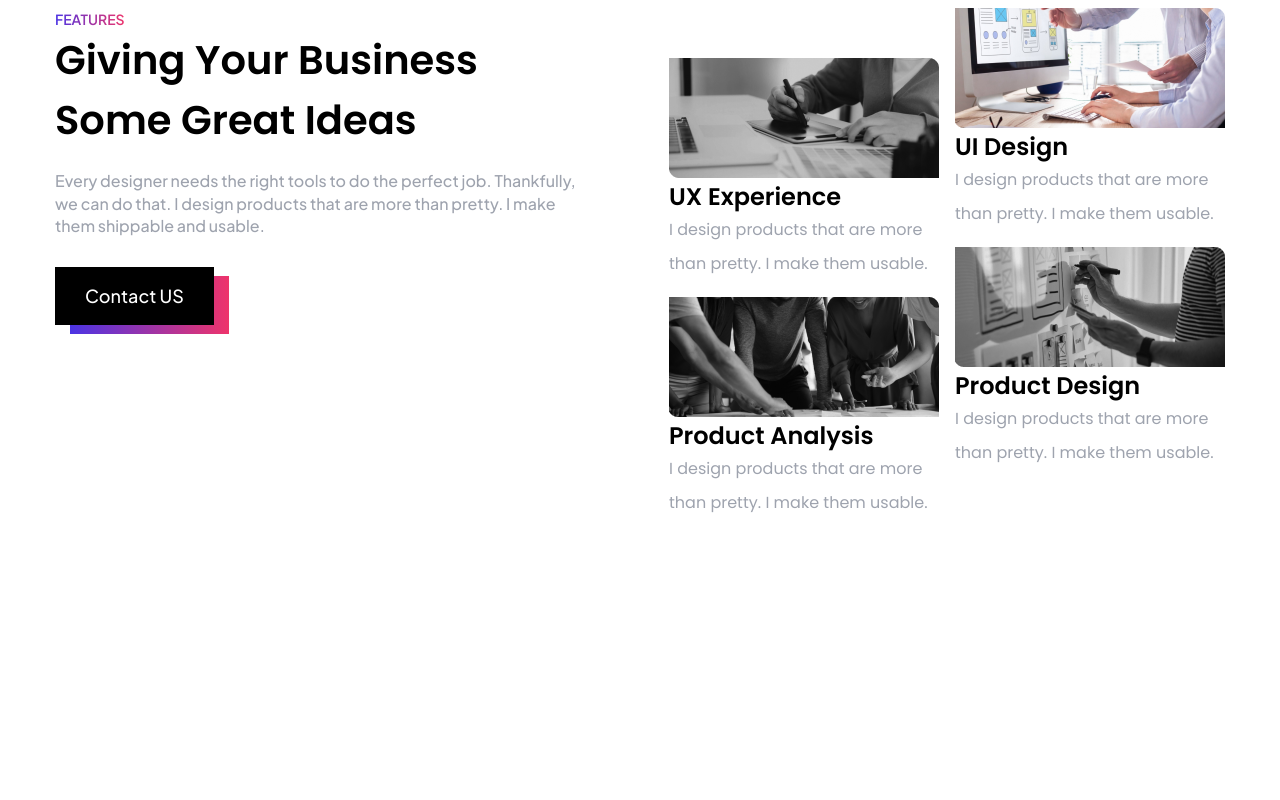
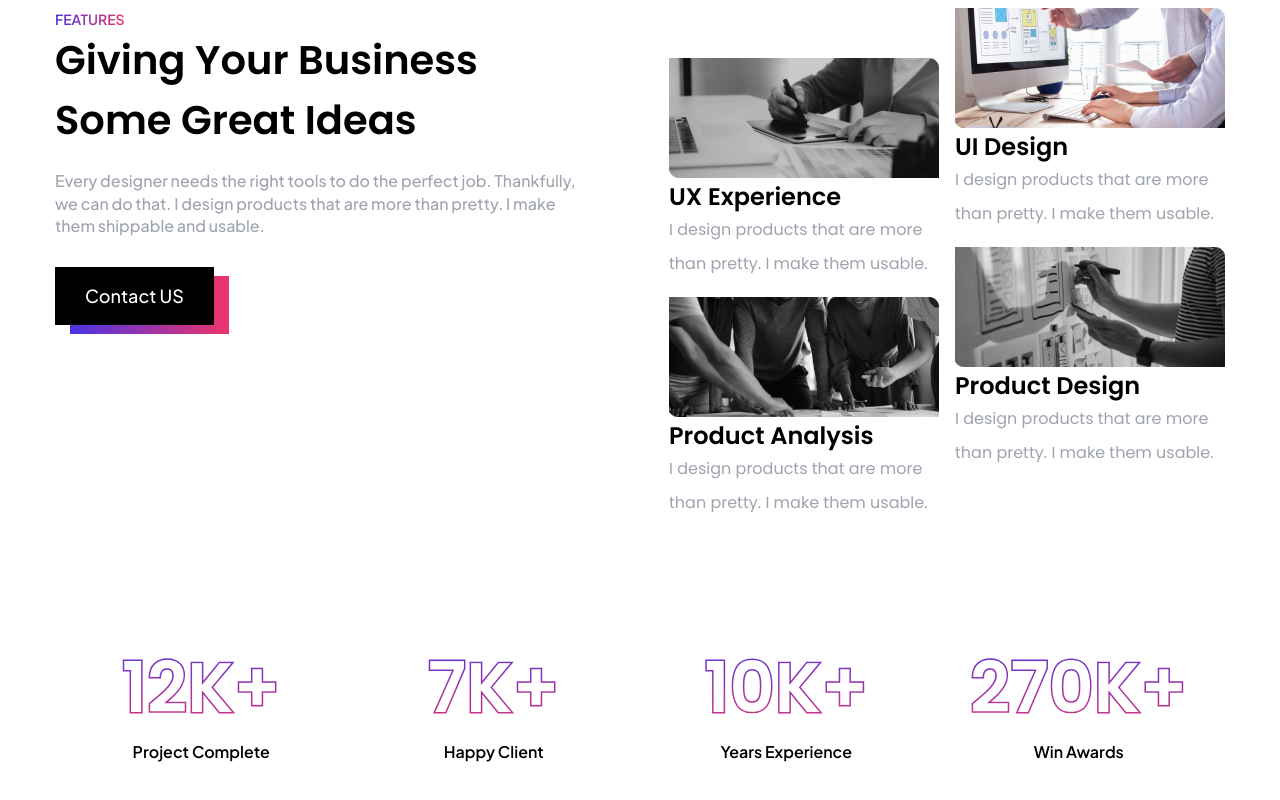
Before and after one commit to EmirAlpAksungur/KETest, a React app in the folder frontend/: page / in a window 1280 px wide. Shown: the part 1272-2072 px from the top of the page. Before the commit the page ends 1957 px from the top, so only its background shows below. Built offline with nearby package versions, Linux system fonts and the light colour scheme.

Commit message:
Frontend: Section Four

```diff
--- /dev/null
+++ b/frontend/src/assets/layouts/sectionFour.scss
@@ -0,0 +1,43 @@
+@import "../utils/container.scss";
+@import "../component/button.scss";
+@import "../palette/palette.scss";
+.section-four {
+  @include container-widths;
+  margin: auto;
+  display: flex;
+  margin-bottom: 150px;
+  align-items: center;
+  justify-content: space-between;
+
+  &__item {
+    flex: 1;
+    &__header {
+      font-size: 7rem;
+      font-weight: 600;
+      font-family: "Poppins";
+      @include themedBorder;
+      text-align: center;
+    }
+    &__body {
+      font-size: 1.6rem;
+      font-weight: 600;
+      font-family: "Plus Jakarta Sans";
+      text-align: center;
+    }
+  }
+}
+
+@media screen and (max-width: 1024px) {
+  .section-four {
+    &__item {
+      &__header {
+        font-size: 5.4rem;
+      }
+    }
+  }
+}
+@media screen and (max-width: 768px) {
+  .section-four {
+    display: none;
+  }
+}
--- a/frontend/src/assets/layouts/sectionThree.scss
+++ b/frontend/src/assets/layouts/sectionThree.scss
@@ -7,7 +7,7 @@
   margin: auto;
   display: flex;
   justify-content: space-between;
-  margin-bottom: 150px;
+  margin-bottom: 100px;
   &__content {
     flex: 1;
     padding-right: 80px;
--- a/frontend/src/assets/palette/palette.scss
+++ b/frontend/src/assets/palette/palette.scss
@@ -34,3 +34,15 @@ $greyscale-1000: #0b0a0f;
   -webkit-text-fill-color: transparent;
   -moz-text-fill-color: transparent;
 }
+
+@mixin themedBorder() {
+  -webkit-text-stroke-color: transparent;
+  -webkit-text-stroke-width: 3px;
+  -webkit-text-fill-color: #ffffff;
+  background-clip: text;
+  background-image: linear-gradient(
+    to top,
+    $brand-color-fancy-bottom,
+    $brand-color-fancy-top
+  );
+}
--- /dev/null
+++ b/frontend/src/layouts/sectionFour/Main.tsx
@@ -0,0 +1,29 @@
+import React from "react";
+import "../../assets/layouts/sectionFour.scss";
+interface ItemPropsType {
+  header: string;
+  body: string;
+}
+
+const Item: React.FC<ItemPropsType> = (props) => {
+  const { header, body } = props;
+  return (
+    <div className="section-four__item">
+      <div className="section-four__item__header">{header}</div>
+      <div className="section-four__item__body">{body}</div>
+    </div>
+  );
+};
+
+const Main = () => {
+  return (
+    <div className="section-four">
+      <Item header="12K+" body="Project Complete" />
+      <Item header="7K+" body="Happy Client" />
+      <Item header="10K+" body="Years Experience" />
+      <Item header="270K+" body="Win Awards" />
+    </div>
+  );
+};
+
+export default Main;
--- a/frontend/src/pages/Main.tsx
+++ b/frontend/src/pages/Main.tsx
@@ -4,6 +4,7 @@ import Header from "../layouts/header/Main";
 import SectionOne from "../layouts/sectionOne/Main";
 import SectionTwo from "../layouts/sectionTwo/Main";
 import SectionThree from "../layouts/sectionThree/Main";
+import SectionFour from "../layouts/sectionFour/Main";
 import "../assets/pages/app.scss";
 
 const Main: React.FC = () => {
@@ -13,6 +14,7 @@ const Main: React.FC = () => {
       <SectionOne />
       <SectionTwo />
       <SectionThree />
+      <SectionFour />
     </div>
   );
 };
```
